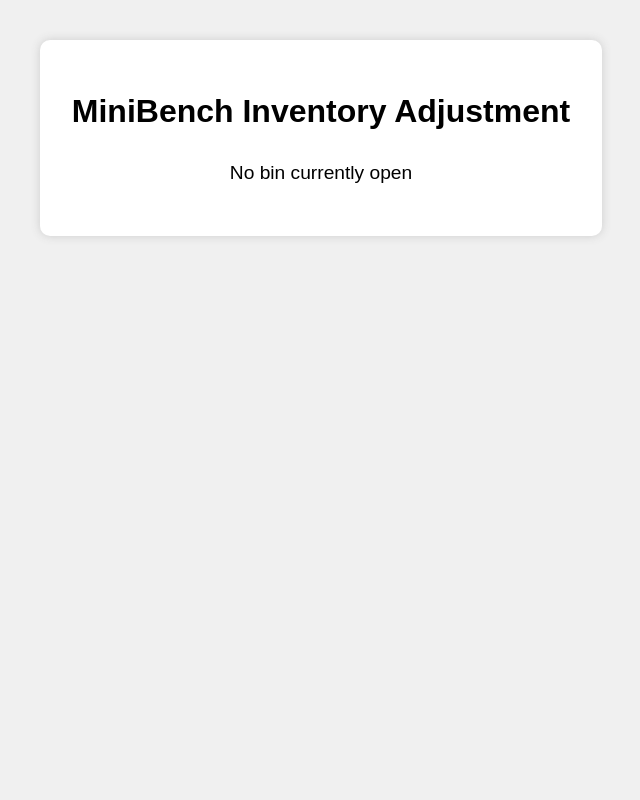
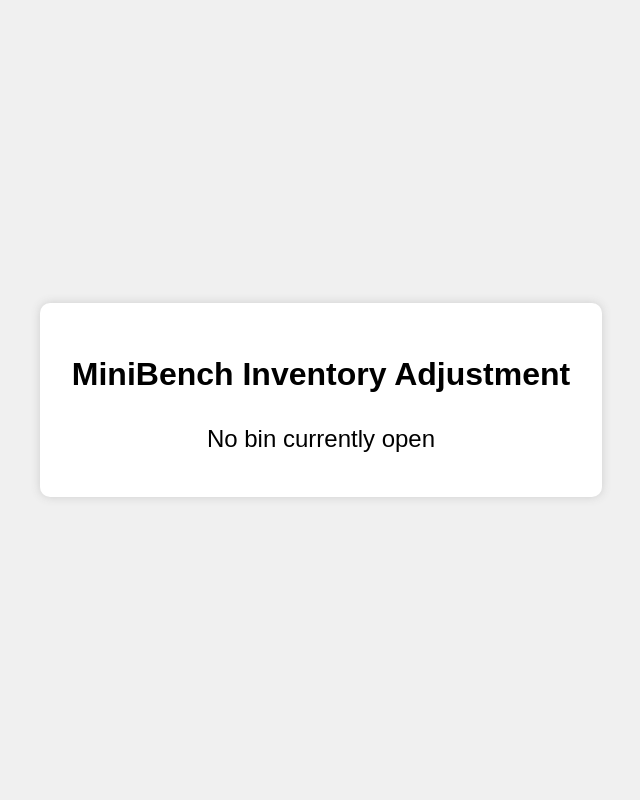
Before and after one commit to elilechien/MiniBenchIMS, a Flask app: page /dashboard in a window 1280 px wide. Shown: the whole page, without its empty margins (319-959 px from the left). Run offline with Flask 3, Linux system fonts and the light colour scheme.

Commit message:
Dashboard update

```diff
--- a/templates/dashboard.html
+++ b/templates/dashboard.html
@@ -4,16 +4,38 @@
   <title>MiniBench Dashboard</title>
   <meta http-equiv="refresh" content="1">
   <style>
-    body { font-family: sans-serif; background: #f0f0f0; text-align: center; padding: 2em; }
+    html, body {
+      margin: 0;
+      padding: 0;
+      height: 100%;
+      width: 100%;
+      background: #f0f0f0;
+      font-family: sans-serif;
+      display: flex;
+      justify-content: center;
+      align-items: center;
+    }
+
     .box {
       background: white;
-      display: inline-block;
       padding: 2em;
       border-radius: 10px;
       box-shadow: 0 0 10px #ccc;
+      text-align: center;
+      max-width: 90vw;
+      max-height: 90vh;
+      overflow: auto;
     }
-    h1 { margin-bottom: 1em; }
-    p { font-size: 1.2em; }
+
+    h1 {
+      margin-bottom: 1em;
+      font-size: 2em;
+    }
+
+    p {
+      font-size: 1.5em;
+      margin: 0.5em 0;
+    }
   </style>
 </head>
 <body>
```
